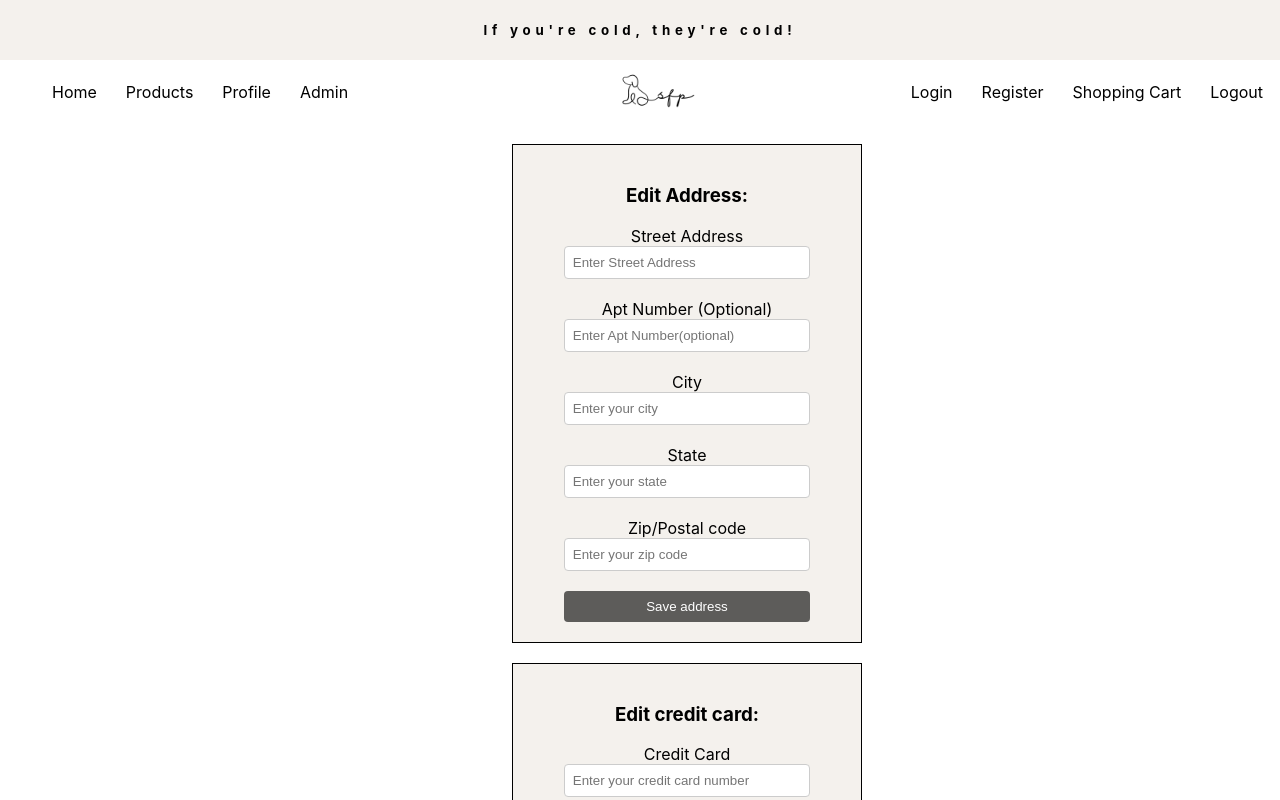
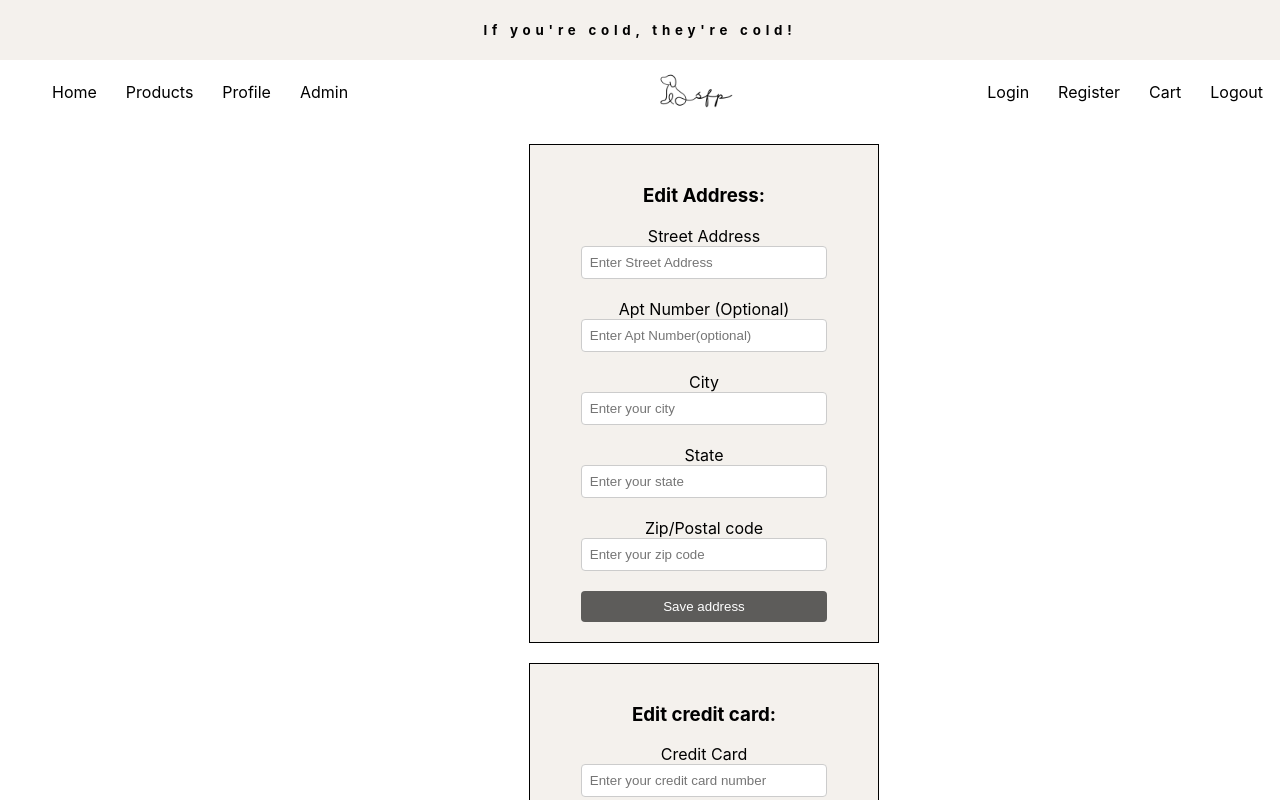
Before and after one commit to hxiong87/Graceshopper-front-end, a React (Create React App) app: page /profile in a window 1280 px wide. Shown: the top 800 px of the page. Built offline with nearby package versions, Linux system fonts and the light colour scheme.

Commit message:
css updates

```diff
--- a/src/App.css
+++ b/src/App.css
@@ -227,7 +227,7 @@ button[type='submit']:hover {
 }
 
 .admin-container {
- padding-left: 50%;
+ padding-left: 30%;
   align-items: center;
   justify-content: center;
 }
@@ -340,13 +340,10 @@ button[type='submit']:hover {
   display: none;
 }
 
-.main {
-  display: flex;
-  align-content: center;
-}
+
 
 .personal-info {
-  padding-left: 40vw;
+  padding-left: 10vw;
   align-items: center;
   justify-content: center;
 
--- a/src/components/Navbar.js
+++ b/src/components/Navbar.js
@@ -29,34 +29,6 @@ export const Navbar = ({ isLoggedIn, logout, adminPrivileges }) => {
           <img className="nav-img" src="./sfp.png" alt="home backgroud img" />
         </div>
 
-        {/* <nav className="nav-main">
-
-            <div className='navigation-links'>
-                <ul className="leftside-link">
-                    <Link className='home' to='/'>Home</Link>
-                    <Link className="products" to='/products'>Products</Link>
-                    <Link className="profile" to='/profile'>Profile</Link>
-                    {isLoggedIn && <Link className="admin-tab" to='/admin'>Admin</Link>}
-                </ul>
-                </div>
-                <div className="nav-logo">
-                <img className="nav-img" src='./sfp.png' alt="home backgroud img" />
-                </div>
-
-                <div className="navigation-links2">
-                <ul className="rightside-links">
-                     <Link className='login' to='/login'>Login</Link>
-                    <Link className='register' to='/register'>Register</Link>
-                    <Link className="cart" to='/Cart'>Shopping Cart</Link>
-                   {isLoggedIn && <Link to='/' onClick={() => logout()}>Logout</Link>}
-                </ul>
-
-
-
-            </div>
-
-         </nav> */}
-
         <div className="navigation-links2">
           <ul className="rightside-links">
             <Link className="login" to="/login">
@@ -66,7 +38,7 @@ export const Navbar = ({ isLoggedIn, logout, adminPrivileges }) => {
               Register
             </Link>
             <Link className="cart" to="/Cart">
-              Shopping Cart
+               Cart
             </Link>
             <Link to="/" onClick={() => logout()}>
               Logout
```
